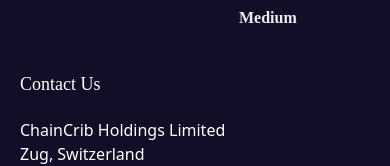
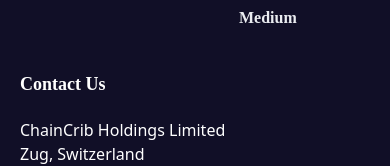
Before and after one commit to Chaincrib/landingpage, a React (Create React App) app: page / in a window 390 px wide. Shown: the part 6976-7142 px from the top of the page. Built offline with nearby package versions, Linux system fonts and the light colour scheme.

Commit message:
modifying the mobile view

```diff
--- a/src/components/Footer.js
+++ b/src/components/Footer.js
@@ -54,7 +54,7 @@
                     </div>
                 </div>
                 <div className='mt-10'>
-                    <h3 className='text-lg mb-5 font-source text-[14px]'>Contact Us</h3>
+                    <h3 className='text-lg mb-5 font-source text-[14px] font-[600]'>Contact Us</h3>
                     <p>ChainCrib Holdings Limited</p>
                     <p>Zug, Switzerland</p>
                     <p>Email: <a href="mailto:info@chaincrib.com" className='underline-offset-1'>info@chaincrib.com</a></p>
```
